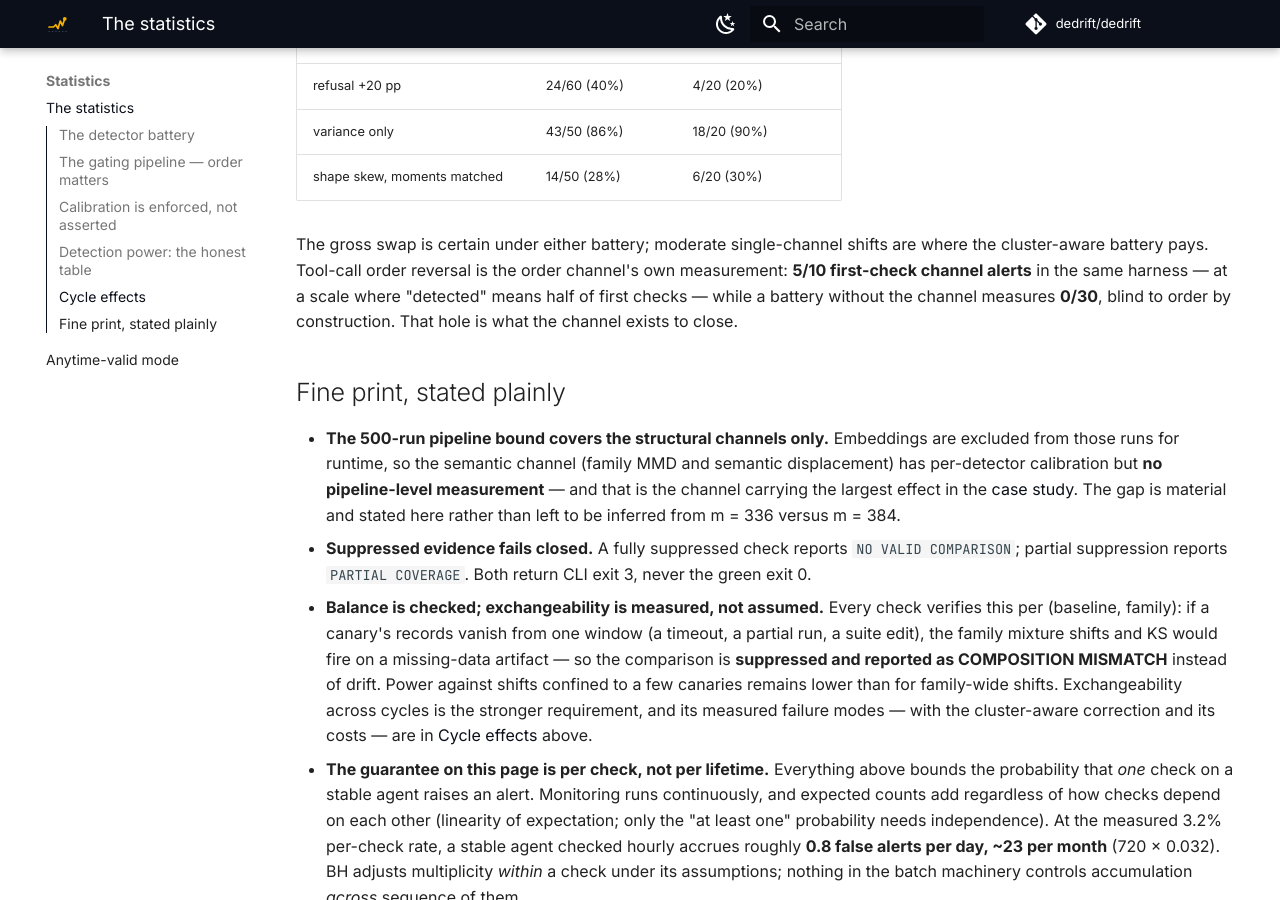
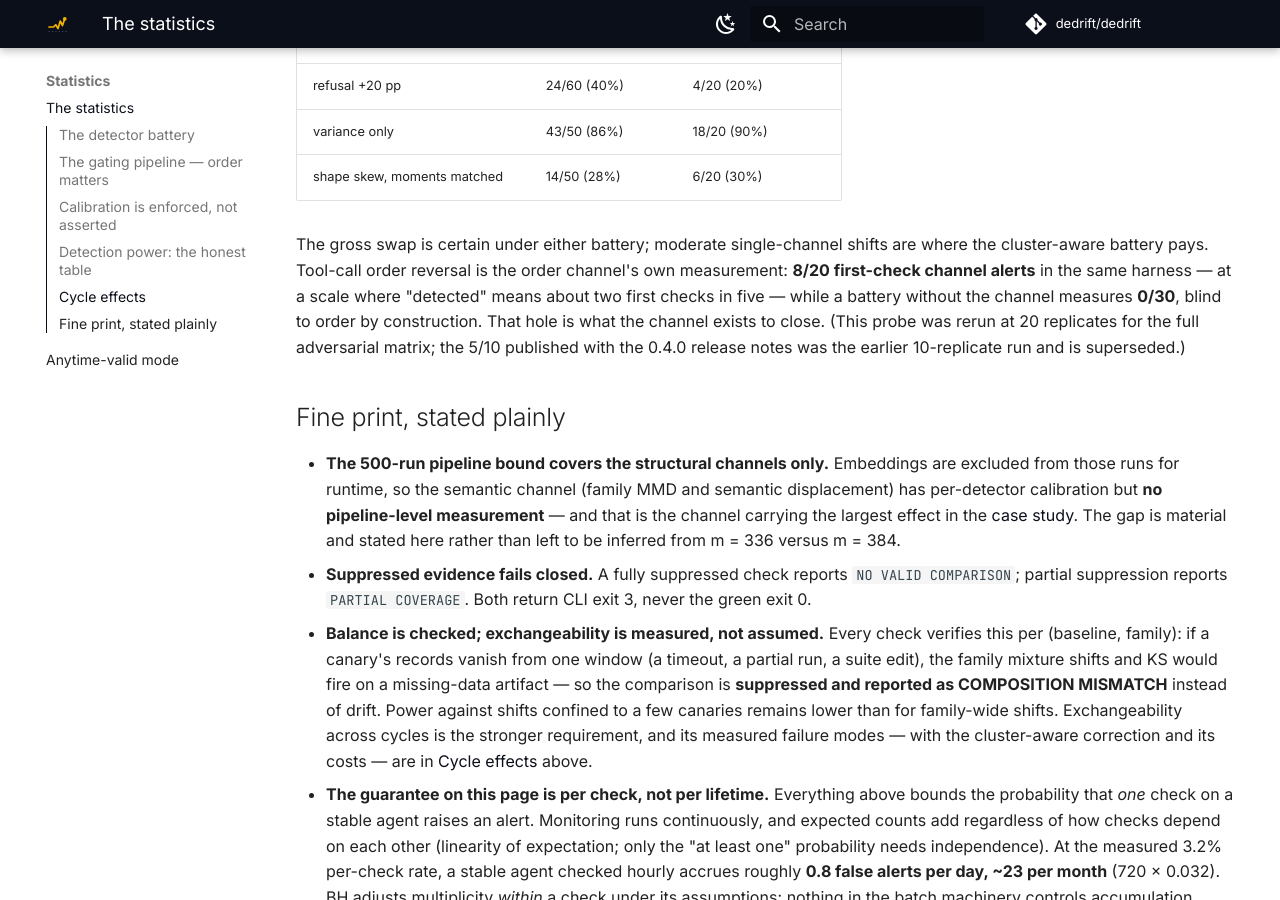
Before and after one commit to dedrift/dedrift, an MkDocs documentation site: the page built from docs/statistics.md, in a window 1280 px wide and 900 px high, scrolled down 5437 px. Built offline with MkDocs 1.6.1 and Material for MkDocs 9.7.7, drawn with Linux system fonts in a browser that asks for light colours; comment, search, counter and statistics services are not loaded.

Commit message:
fix: publish the tool-order probe at its 20-replicate measurement
The order channel's first-check alert rate was published two ways: the
paper carried 8/20 from the full adversarial matrix, while the statistics
page, the site and the 0.4.0 notes carried 5/10 from the earlier
10-replicate run of the same probe. Two rates for one quantity is the
failure this package exists to criticise, so the later measurement wins
everywhere and the supersession is recorded once, on the statistics page,
the way the two superseded cycle-effect tables already are.

test_published_numbers_agree gains both halves of the guard: 8/20 with
its 0/30 control as a CANONICAL row, and 5/10 as RETIRED so it cannot
quietly return to any artifact but the one documenting it.

Also corrects the benchmark page's account of the Evidently per-column
result. "The well-behaved columns sit at 2-5%" understated the ceiling --
refusal measures 6.2% -- and the contrast is not p-value versus not, since
every column gets a p-value; it is which test produces it. The paper's
matching sentence is corrected the same way, and the comment above
benchEvPvalMaxSuite now says what that macro actually derives.

```diff
--- a/docs/statistics.md
+++ b/docs/statistics.md
@@ -202,11 +202,13 @@ smoothed over):
 
 The gross swap is certain under either battery; moderate single-channel
 shifts are where the cluster-aware battery pays. Tool-call order reversal
-is the order channel's own measurement: **5/10 first-check channel
-alerts** in the same harness — at a scale where "detected" means half of
-first checks — while a battery without the channel measures **0/30**,
-blind to order by construction. That hole is what the channel exists to
-close.
+is the order channel's own measurement: **8/20 first-check channel
+alerts** in the same harness — at a scale where "detected" means about
+two first checks in five — while a battery without the channel measures
+**0/30**, blind to order by construction. That hole is what the channel
+exists to close. (This probe was rerun at 20 replicates for the full
+adversarial matrix; the 5/10 published with the 0.4.0 release notes was
+the earlier 10-replicate run and is superseded.)
 
 ## Fine print, stated plainly
 
```
Also changed, not shown: CHANGELOG.md (+4 -1 lines), 4 other files.
